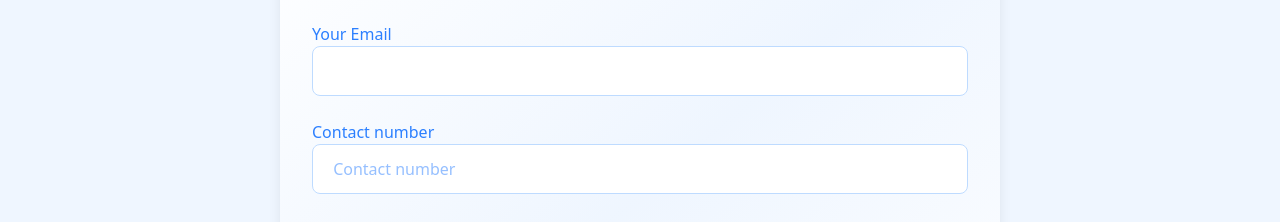
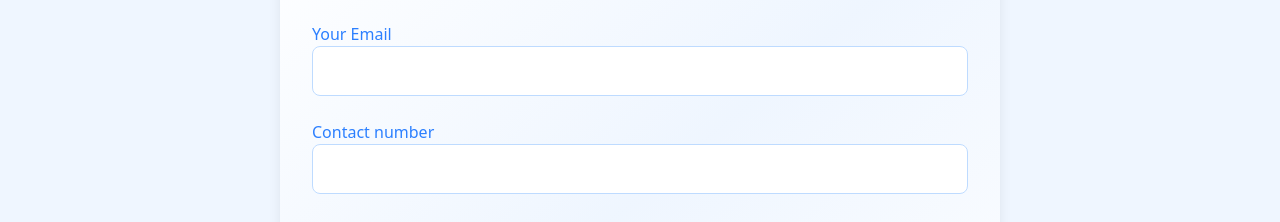
Before and after one commit to Anshul1913/stock-market-website, a React (Vite) app in the folder frontend/: page / in a window 1280 px wide. Shown: the part 4838-5060 px from the top of the page. Built offline with nearby package versions, Linux system fonts and the light colour scheme.

Commit message:
update contact form

```diff
--- a/frontend/src/components/ContactForm.jsx
+++ b/frontend/src/components/ContactForm.jsx
@@ -150,7 +150,7 @@ const ContactForm = () => {
               name="contact"
               value={form.contact}
               onChange={handleChange}
-              placeholder=" Contact number"
+              placeholder=" "
               className="peer w-full bg-white text-blue-500 border border-blue-200 rounded-lg px-4 py-3 focus:ring-2 focus:ring-blue-300 outline-none transition"
             />
 
```
